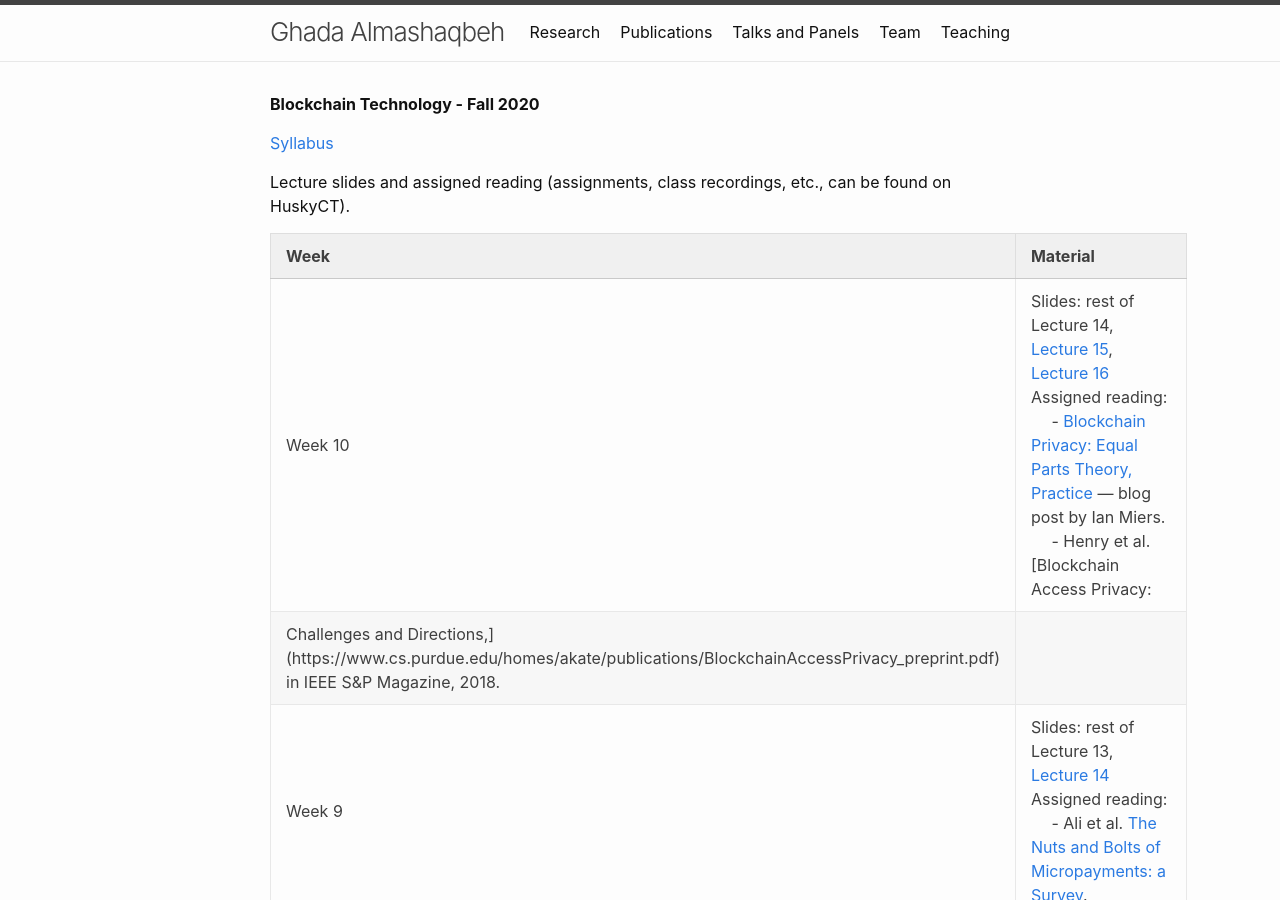
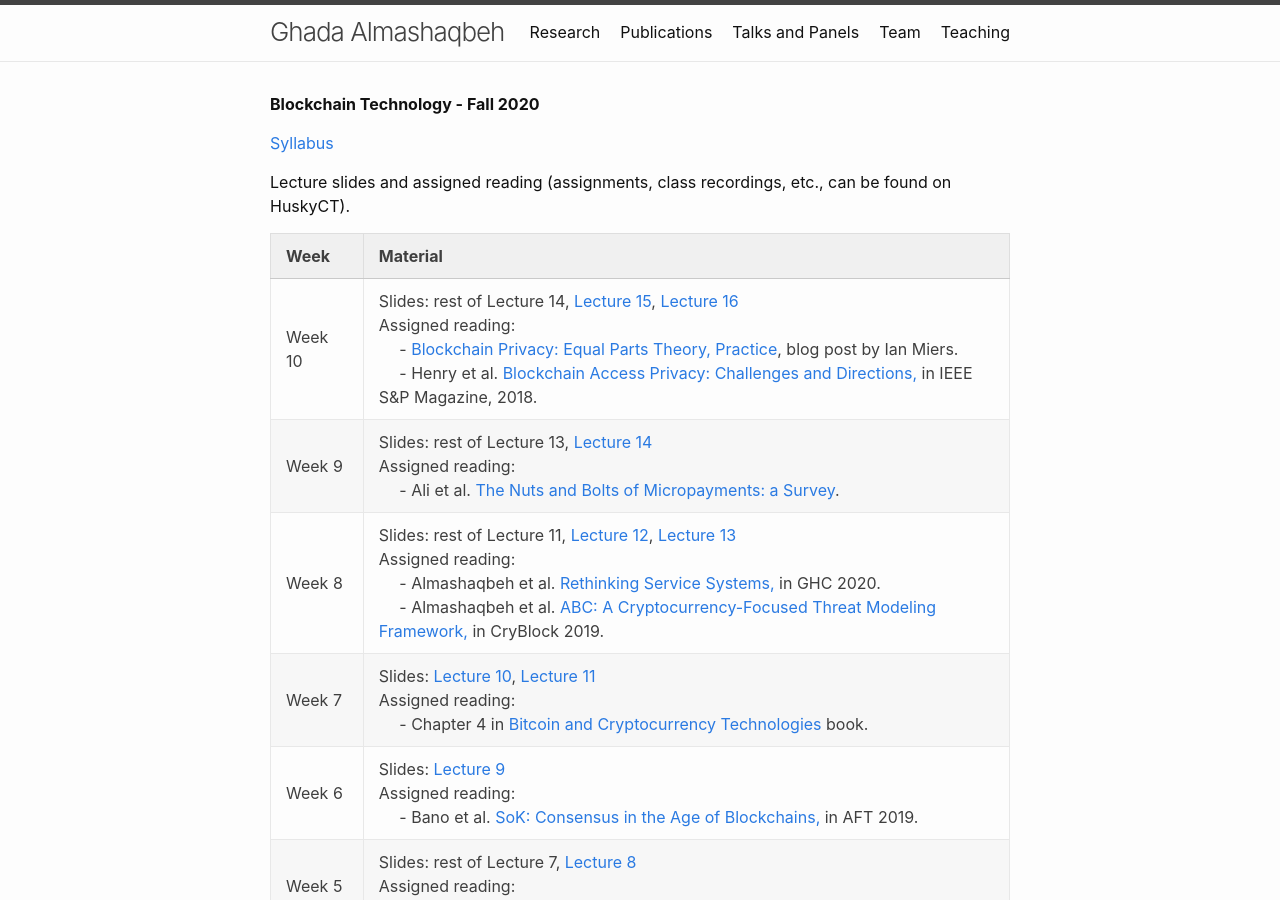
Before and after one commit to GhadaAlmashaqbeh/GhadaAlmashaqbeh.github.io, a Jekyll site: the page built from courses/blockchain-technology-f2020/index.md, in a window 1280 px wide and 900 px high. Built offline with Jekyll 4.4.1, drawn with Linux system fonts in a browser that asks for light colours.

```diff
--- a/courses/blockchain-technology-f2020/index.md
+++ b/courses/blockchain-technology-f2020/index.md
@@ -10,8 +10,7 @@
 
 | Week&emsp;| Material           |
 |----------|--------------------|
-| Week 10 | Slides: rest of Lecture 14, [Lecture 15](./lecture15.pdf), [Lecture 16](./lecture16.pdf) <br/> Assigned reading: <br/> &emsp; - [Blockchain Privacy: Equal Parts Theory, Practice](https://www.zfnd.org/blog/blockchain-privacy/) — blog post by Ian Miers. <br/> &emsp; - Henry et al. [Blockchain Access Privacy:
-Challenges and Directions,](https://www.cs.purdue.edu/homes/akate/publications/BlockchainAccessPrivacy_preprint.pdf) in IEEE S&P Magazine, 2018.|
+| Week 10 | Slides: rest of Lecture 14, [Lecture 15](./lecture15.pdf), [Lecture 16](./lecture16.pdf) <br/> Assigned reading: <br/> &emsp; - [Blockchain Privacy: Equal Parts Theory, Practice](https://www.zfnd.org/blog/blockchain-privacy/), blog post by Ian Miers. <br/> &emsp; - Henry et al. [Blockchain Access Privacy: Challenges and Directions,](https://www.cs.purdue.edu/homes/akate/publications/BlockchainAccessPrivacy_preprint.pdf) in IEEE S&P Magazine, 2018.|
 | Week 9 | Slides: rest of Lecture 13, [Lecture 14](./lecture14.pdf) <br/> Assigned reading: <br/> &emsp; - Ali et al. [The Nuts and Bolts of Micropayments: a Survey](https://arxiv.org/pdf/1710.02964.pdf). |
 | Week 8 | Slides: rest of Lecture 11, [Lecture 12](./lecture12.pdf), [Lecture 13](./lecture13.pdf) <br/> Assigned reading: <br/> &emsp; - Almashaqbeh et al. [Rethinking Service Systems,](../../unpublished/ghc-2020-full-version.pdf) in GHC 2020. <br/> &emsp; - Almashaqbeh et al. [ABC: A Cryptocurrency-Focused Threat Modeling Framework,](https://arxiv.org/abs/1903.03422) in CryBlock 2019. |
 | Week 7 | Slides: [Lecture 10](./lecture10.pdf), [Lecture 11](./lecture11.pdf) <br/> Assigned reading: <br/> &emsp; - Chapter 4 in [Bitcoin and Cryptocurrency Technologies](https://d28rh4a8wq0iu5.cloudfront.net/bitcointech/readings/princeton_bitcoin_book.pdf) book. |
```
